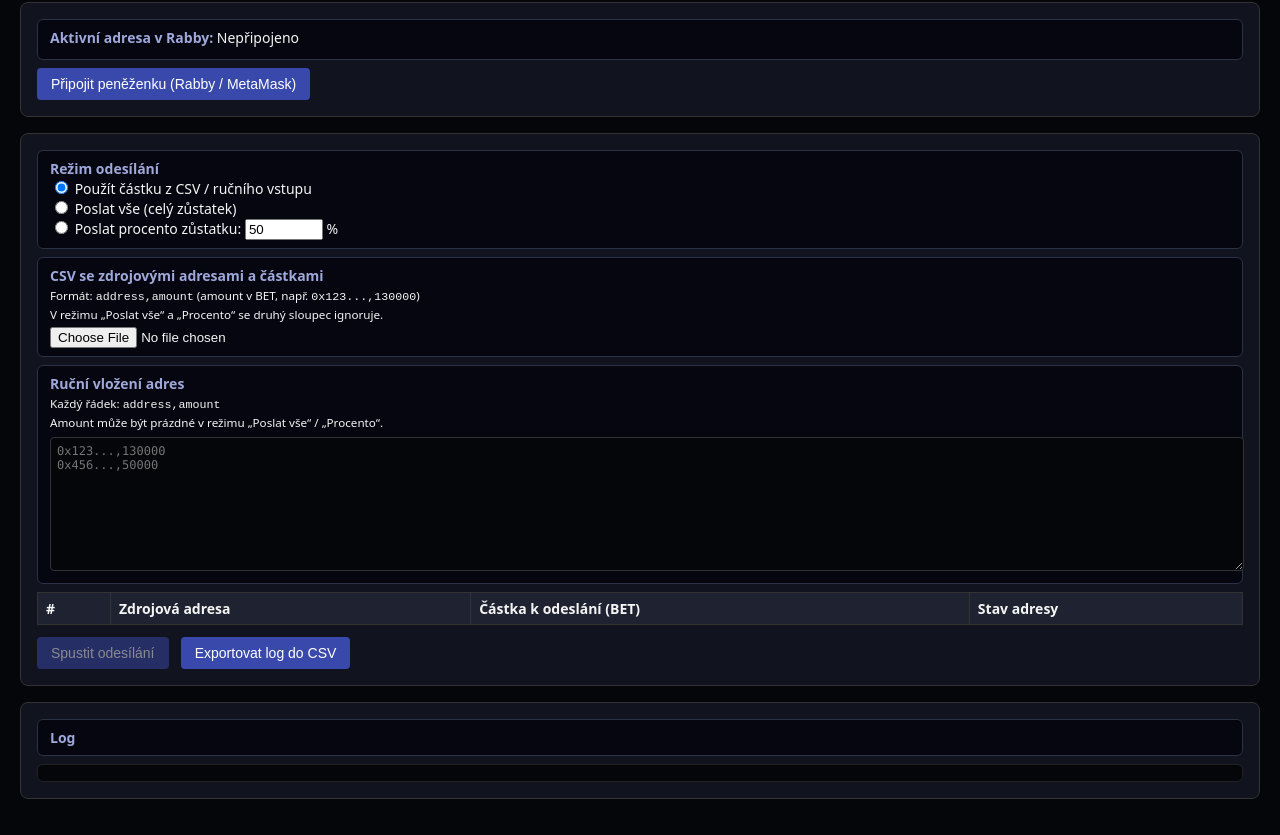
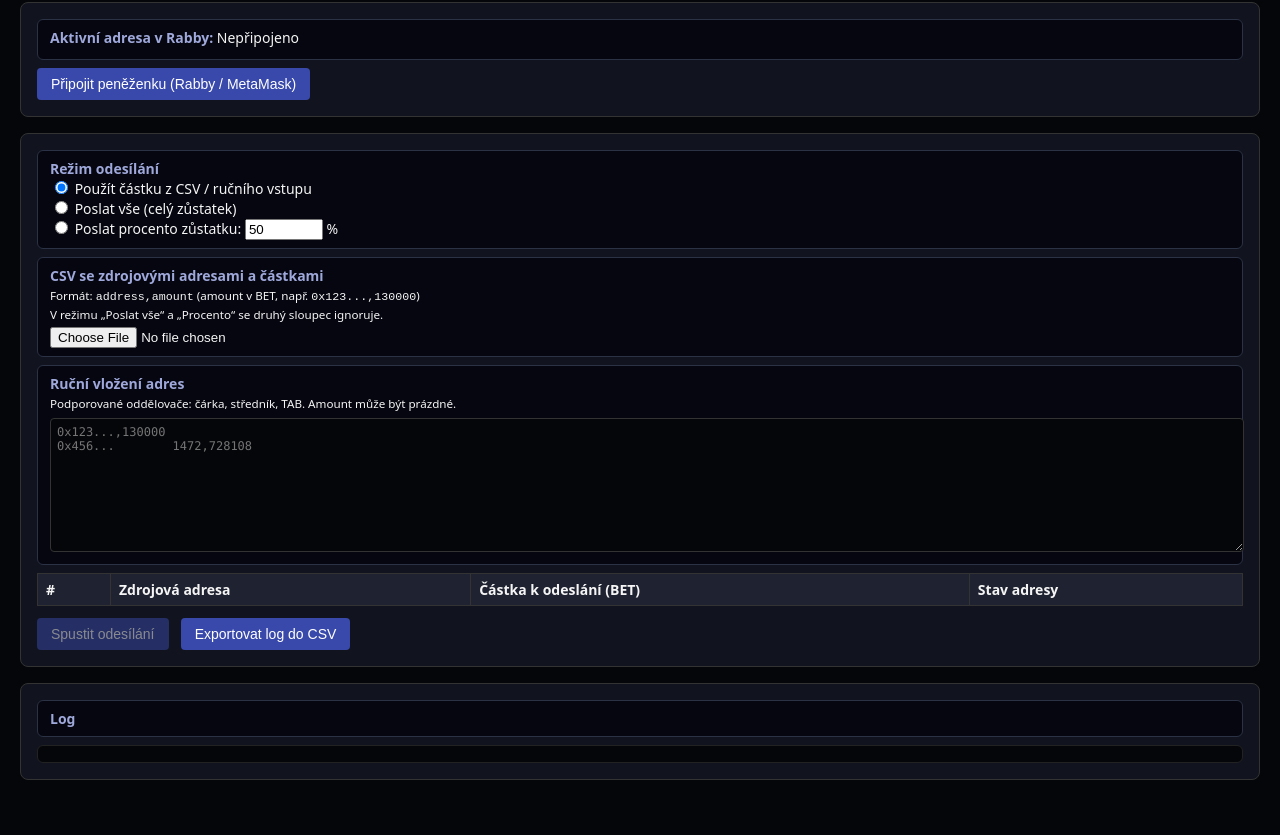
Before and after one commit to thebestwebonly/polygon-token-sweeper, a plain HTML site: page index.html in a window 1280 px wide. Shown: the part 77-912 px from the top of the page. Drawn offline with Linux system fonts and the light colour scheme.

Commit message:
Refactor HTML structure and improve readability

```diff
--- a/index.html
+++ b/index.html
@@ -25,37 +25,23 @@
   <div class="panel">
     <div class="info-box">
       <span class="info-label">Režim odesílání</span><br />
-      <label>
-        <input type="radio" name="mode" value="csv" checked />
-        Použít částku z CSV / ručního vstupu
-      </label><br />
-      <label>
-        <input type="radio" name="mode" value="all" />
-        Poslat vše (celý zůstatek)
-      </label><br />
-      <label>
-        <input type="radio" name="mode" value="percent" />
-        Poslat procento zůstatku:
-      </label>
+      <label><input type="radio" name="mode" value="csv" checked /> Použít částku z CSV / ručního vstupu</label><br />
+      <label><input type="radio" name="mode" value="all" /> Poslat vše (celý zůstatek)</label><br />
+      <label><input type="radio" name="mode" value="percent" /> Poslat procento zůstatku:</label>
       <input type="number" id="percentInput" value="50" min="1" max="100" style="width: 70px;" /> %
     </div>
 
     <div class="info-box">
       <span class="info-label">CSV se zdrojovými adresami a částkami</span><br />
-      <small>
-        Formát: <code>address,amount</code> (amount v BET, např. <code>0x123...,130000</code>)<br />
-        V režimu „Poslat vše“ a „Procento“ se druhý sloupec ignoruje.
-      </small><br />
+      <small>Formát: <code>address,amount</code> (amount v BET, např. <code>0x123...,130000</code>)<br />
+      V režimu „Poslat vše“ a „Procento“ se druhý sloupec ignoruje.</small><br />
       <input type="file" id="csvInput" accept=".csv" />
     </div>
 
     <div class="info-box">
       <span class="info-label">Ruční vložení adres</span><br />
-      <small>
-        Každý řádek: <code>address,amount</code><br />
-        Amount může být prázdné v režimu „Poslat vše“ / „Procento“.
-      </small><br />
-      <textarea id="manualInput" placeholder="0x123...,130000&#10;0x456...,50000" style="width:100%;height:120px;margin-top:6px;"></textarea>
+      <small>Podporované oddělovače: čárka, středník, TAB. Amount může být prázdné.</small><br />
+      <textarea id="manualInput" placeholder="0x123...,130000&#10;0x456...&#9;1472,728108" style="width:100%;height:120px;margin-top:6px;"></textarea>
     </div>
 
     <table id="addressesTable">
@@ -67,9 +53,7 @@
           <th>Stav adresy</th>
         </tr>
       </thead>
-      <tbody id="addressesBody">
-        <!-- řádky se doplní dynamicky -->
-      </tbody>
+      <tbody id="addressesBody"></tbody>
     </table>
 
     <div class="actions">
@@ -79,9 +63,7 @@
   </div>
 
   <div class="panel">
-    <div class="info-box">
-      <span class="info-label">Log</span>
-    </div>
+    <div class="info-box"><span class="info-label">Log</span></div>
     <div id="log" class="log"></div>
   </div>
 
```
